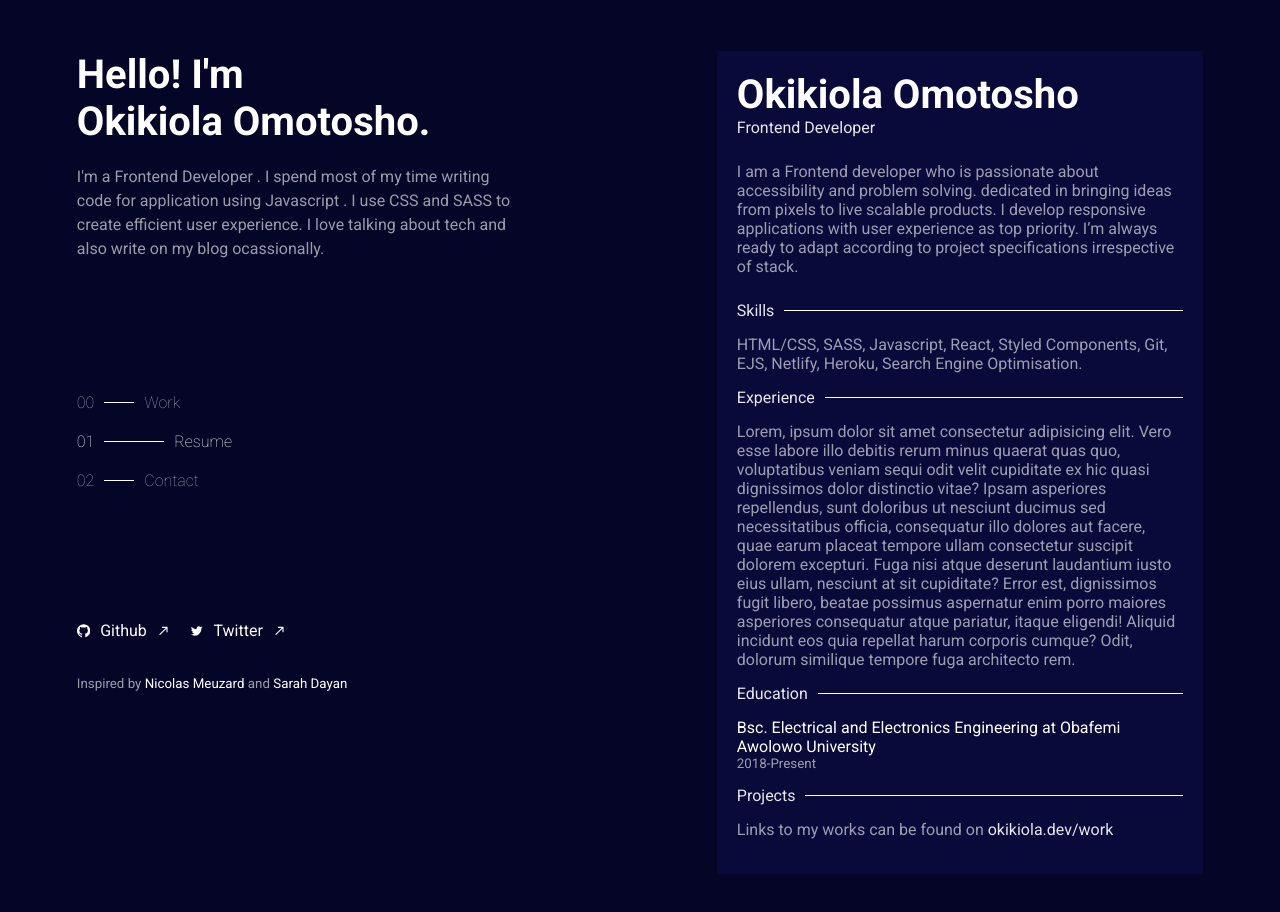
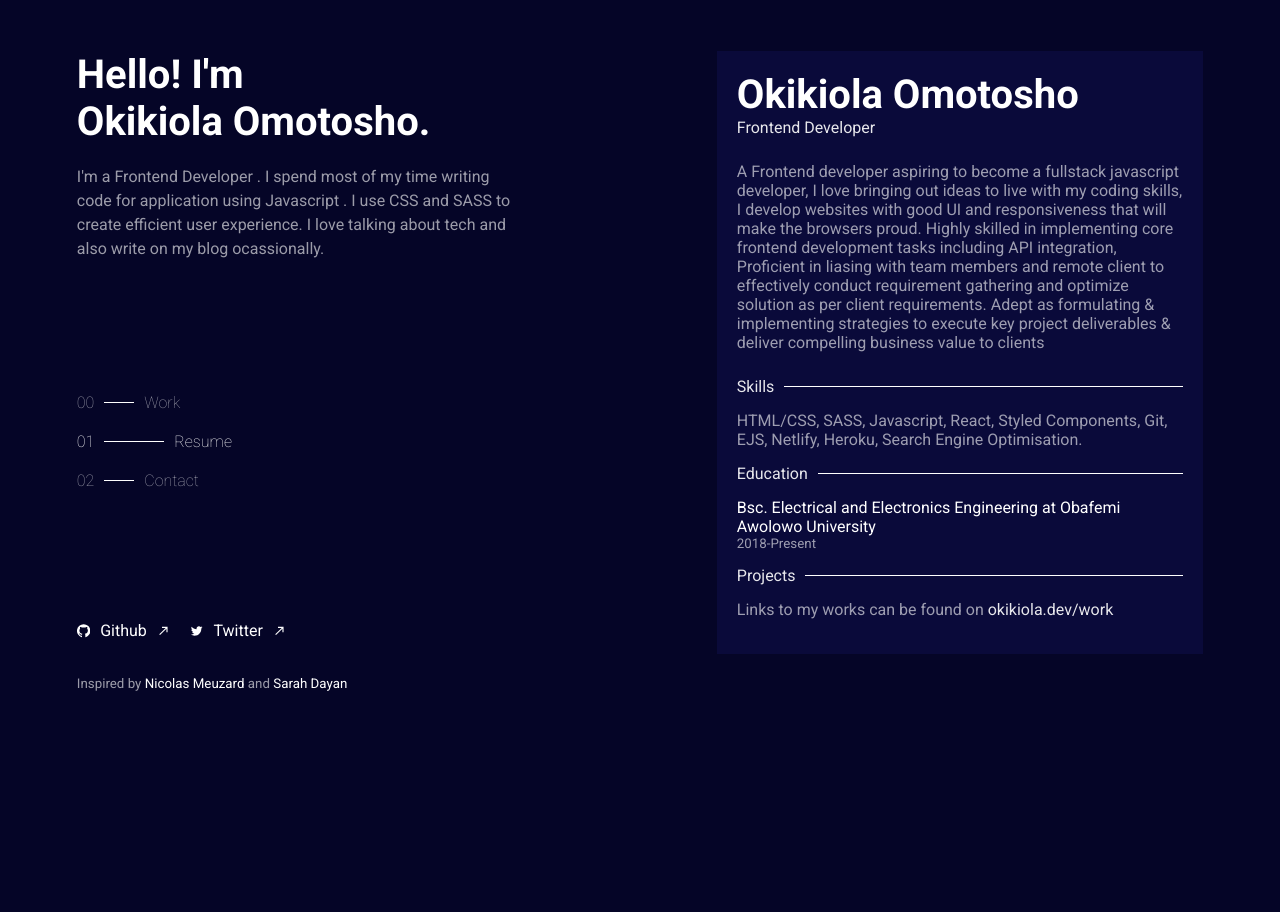
Before and after one commit to omotoshogyro/my-portfolio, a React (Create React App) app: page /resume in a window 1280 px wide. Shown: the top 912 px of the page. After the commit the page ends 800 px from the top, so only its background shows below. Built offline with nearby package versions, Linux system fonts and the light colour scheme.

Commit message:
netlify-error-fixed

```diff
--- a/src/components/Resume/Resume.js
+++ b/src/components/Resume/Resume.js
@@ -16,11 +16,10 @@ function Resume({ menu, changeMenu }) {
 
       <div className="resume__description">
         <p className="word">
-          I am a Frontend developer who is passionate about accessibility and
-          problem solving. dedicated in bringing ideas from pixels to live
-          scalable products. I develop responsive applications with user
-          experience as top priority. I’m always ready to adapt according to
-          project specifications irrespective of stack.
+          A Frontend developer aspiring to become a fullstack javascript
+          developer, I love bringing out ideas to live with my coding skills, I
+          develop websites with good UI and responsiveness that will make the
+          browsers proud. Highly skilled in implementing core frontend development tasks including API integration, Proficient in liasing with team members and remote client to effectively conduct requirement gathering and optimize solution as per client requirements. Adept as formulating & implementing strategies to execute key project deliverables & deliver compelling business value to clients
         </p>
       </div>
 
@@ -36,9 +35,7 @@ function Resume({ menu, changeMenu }) {
         </div>
       </div>
 
-
-
-      <div className="Experience">
+      {/* <div className="Experience">
         <div className="section__header">
           <p className="section__type">Experience</p>
           <div className="horizontal__line"></div>
@@ -58,7 +55,7 @@ function Resume({ menu, changeMenu }) {
           harum corporis cumque? Odit, dolorum similique tempore fuga architecto
           rem.
         </div>
-      </div>
+      </div> */}
 
       <div className="Education">
         <div className="section__header">
@@ -71,7 +68,6 @@ function Resume({ menu, changeMenu }) {
           University <span className="education__year">2018-Present</span>
         </div>
       </div>
-
 
       <div className="Projects">
         <div className="section__header">
```
Also changed, not shown: 2 other files (tests, documents, lock files or other folders).
